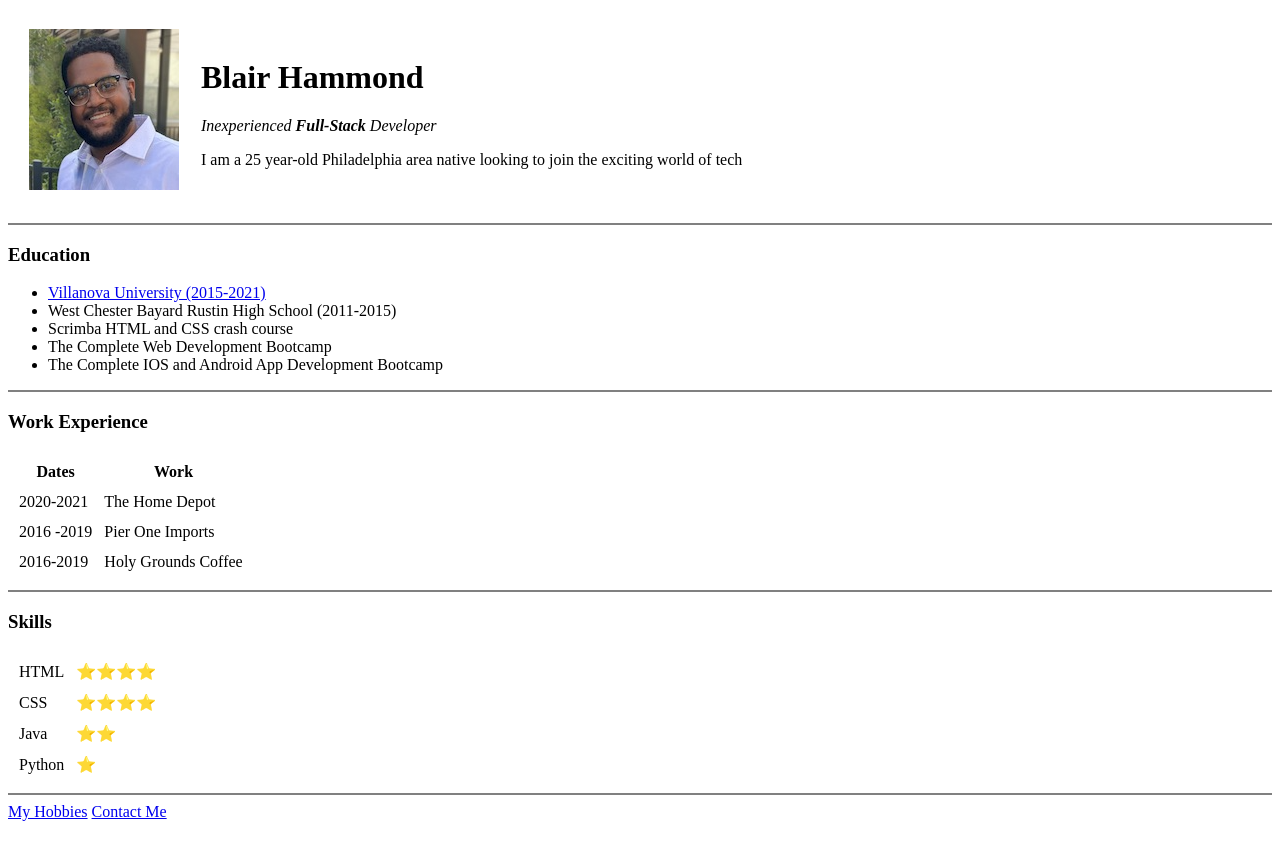
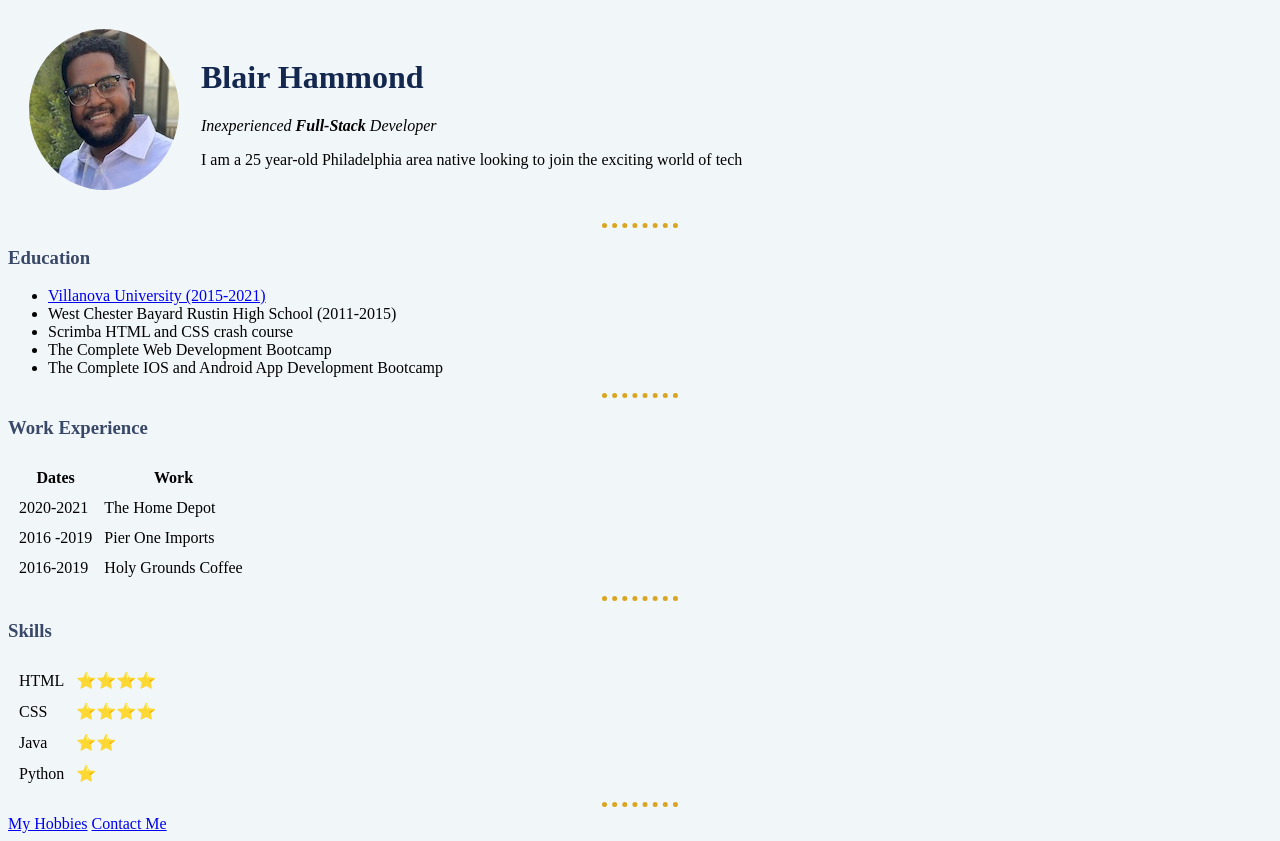
Before and after one commit to bigblock80/cv, a plain HTML site: page index.html in a window 1280 px wide. Drawn offline with Linux system fonts and the light colour scheme.

Commit message:
updated entire page

```diff
--- /dev/null
+++ b/css/styles.css
@@ -0,0 +1,23 @@
+body {
+  background-color: #F1F6F9;
+}
+
+hr {
+  border-style: none;
+  border-top-style: dotted;
+  border-width: 5px;
+  color: #daa520;
+  width: 6%;
+}
+
+h1 {
+  color: #14274E;
+}
+
+h3 {
+  color: #394867;
+}
+
+.circular {
+  border-radius: 100%;
+}
--- a/index.html
+++ b/index.html
@@ -4,12 +4,13 @@
 <head>
   <meta charset="utf-8">
   <title>Blair's Personal Site</title>
+  <link rel="stylesheet" href="css/styles.css">
 </head>
 
 <body>
   <table cellspacing="20">
     <tr>
-      <td><img src="images/newprofpic.png" alt="Blair Hammond's profile picture"></td>
+      <td><img class="prof-picture circular" src="images/newprofpic.png" alt="Blair Hammond's profile picture"></td>
       <td>
         <h1>Blair Hammond</h1>
         <p><em>Inexperienced <strong>Full-Stack</strong> Developer </em></p>
@@ -18,7 +19,7 @@
       </td>
     </tr>
   </table>
-  <hr style="3" noshade>
+  <hr>
   <h3>Education</h3>
   <ul>
     <li><a href="https://www1.villanova.edu/university.html">Villanova University (2015-2021)</a></li>
@@ -27,7 +28,7 @@
     <li>The Complete Web Development Bootcamp</li>
     <li>The Complete IOS and Android App Development Bootcamp</li>
   </ul>
-  <hr style="3" noshade>
+  <hr>
   <h3>Work Experience</h3>
   <table cellspacing="10">
     <thead>
@@ -49,7 +50,7 @@
       </tr>
     </tbody>
   </table>
-  <hr style="3" noshade>
+  <hr>
   <h3>Skills</h3>
   <table cellspacing="10">
     <tbody>
@@ -71,7 +72,7 @@
       </tr>
     </tbody>
   </table>
-  <hr style="3" noshade>
+  <hr>
   <a href="hobbies.html">My Hobbies</a>
   <a href="contact-me.html">Contact Me</a>
 </body>
```
Also changed, not shown: contact-me.html (+2 -1 lines), hobbies.html (+1 -0 lines).
